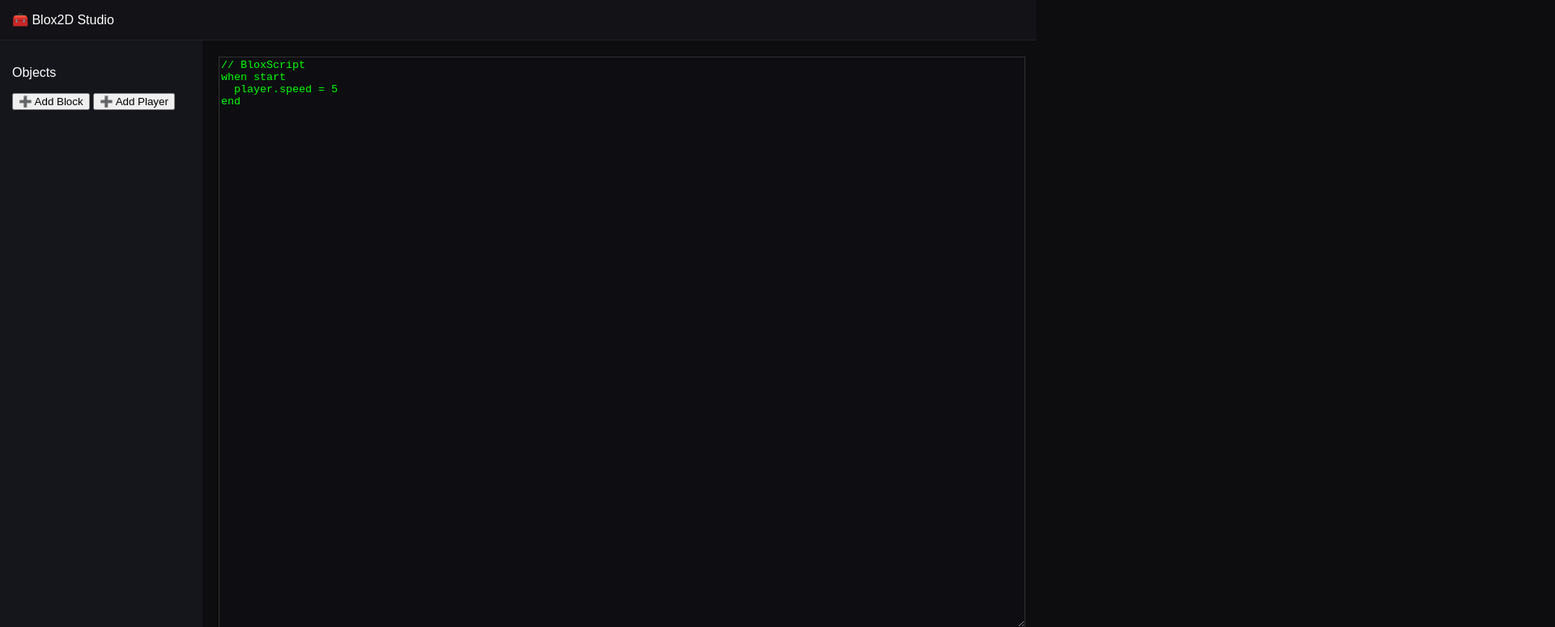
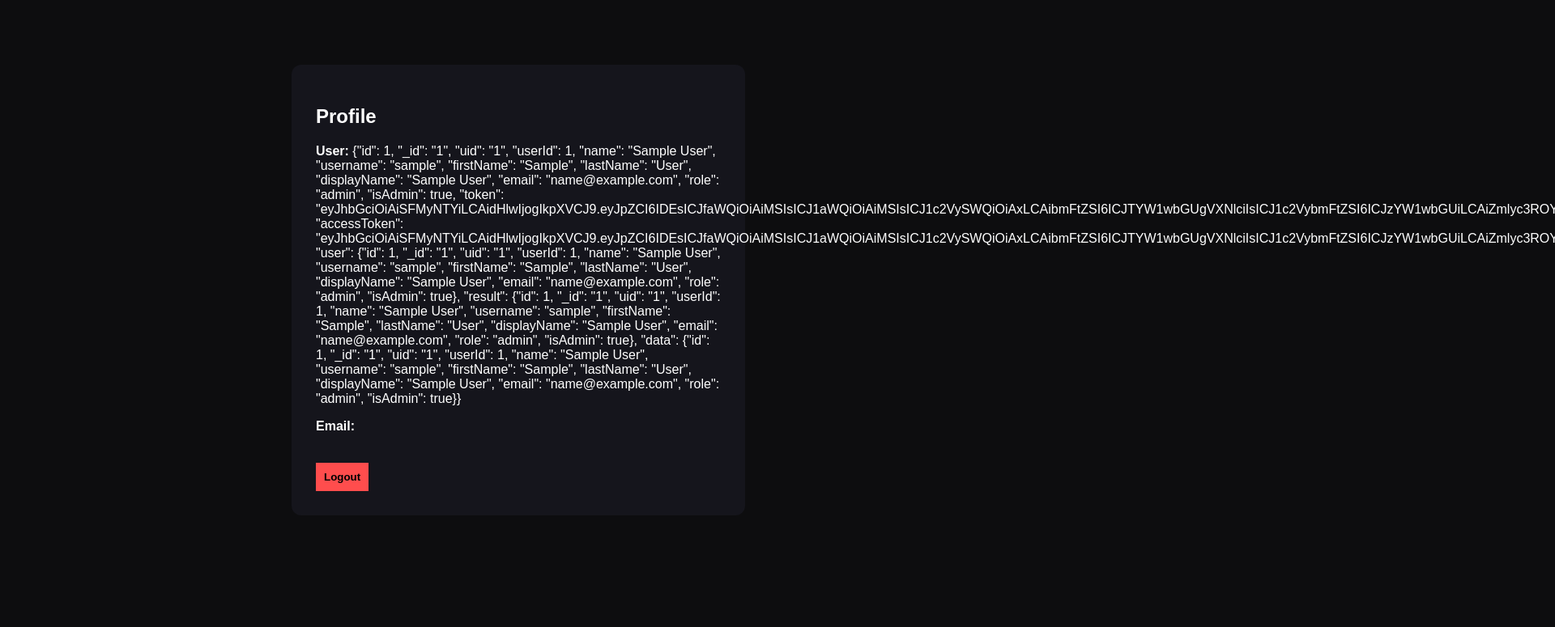
Before and after one commit to jergan-studio/Blox2d, a plain HTML site: page studio.html in a window 1280 px wide. Shown: the top 775 px of the page at 81% size, 1920 px wide, since content can reach past the window. Drawn offline with Linux system fonts and the light colour scheme; sample sign-in values are in the browser's storage.

Commit message:
Update studio.html

```diff
--- a/studio.html
+++ b/studio.html
@@ -1,15 +1,12 @@
 <!DOCTYPE html>
 <html>
 <head>
-  <title>Blox2D — Studio</title>
+  <title>Blox2D — Profile</title>
   <style>
     body{margin:0;font-family:Arial;background:#0d0d0f;color:white}
-    header{padding:15px;background:#121217;border-bottom:1px solid #222}
-    .workspace{display:flex;height:calc(100vh - 60px)}
-    .sidebar{width:220px;background:#15151c;padding:15px}
-    .editor{flex:1;padding:20px}
-    textarea{width:100%;height:100%;background:#0d0d12;color:#0f0;
-      border:1px solid #333;font-family:monospace}
+    .box{max-width:500px;margin:80px auto;background:#15151c;
+      padding:30px;border-radius:12px}
+    button{margin-top:20px;padding:10px;background:#ff4d4d;border:0;font-weight:bold}
   </style>
 </head>
 <body>
@@ -20,24 +17,22 @@ if(!localStorage.getItem("blox_user")){
 }
 </script>
 
-<header>
-  🧰 Blox2D Studio
-</header>
+<div class="box">
+  <h2>Profile</h2>
+  <p><b>User:</b> <span id="u"></span></p>
+  <p><b>Email:</b> <span id="e"></span></p>
+  <button onclick="logout()">Logout</button>
+</div>
 
-<div class="workspace">
-  <div class="sidebar">
-    <p>Objects</p>
-    <button>➕ Add Block</button>
-    <button>➕ Add Player</button>
-  </div>
+<script>
+u.innerText=localStorage.getItem("blox_user");
+e.innerText=localStorage.getItem("blox_email");
 
-  <div class="editor">
-    <textarea>// BloxScript
-when start
-  player.speed = 5
-end</textarea>
-  </div>
-</div>
+function logout(){
+  localStorage.clear();
+  window.location.href="login.html";
+}
+</script>
 
 </body>
 </html>
```
